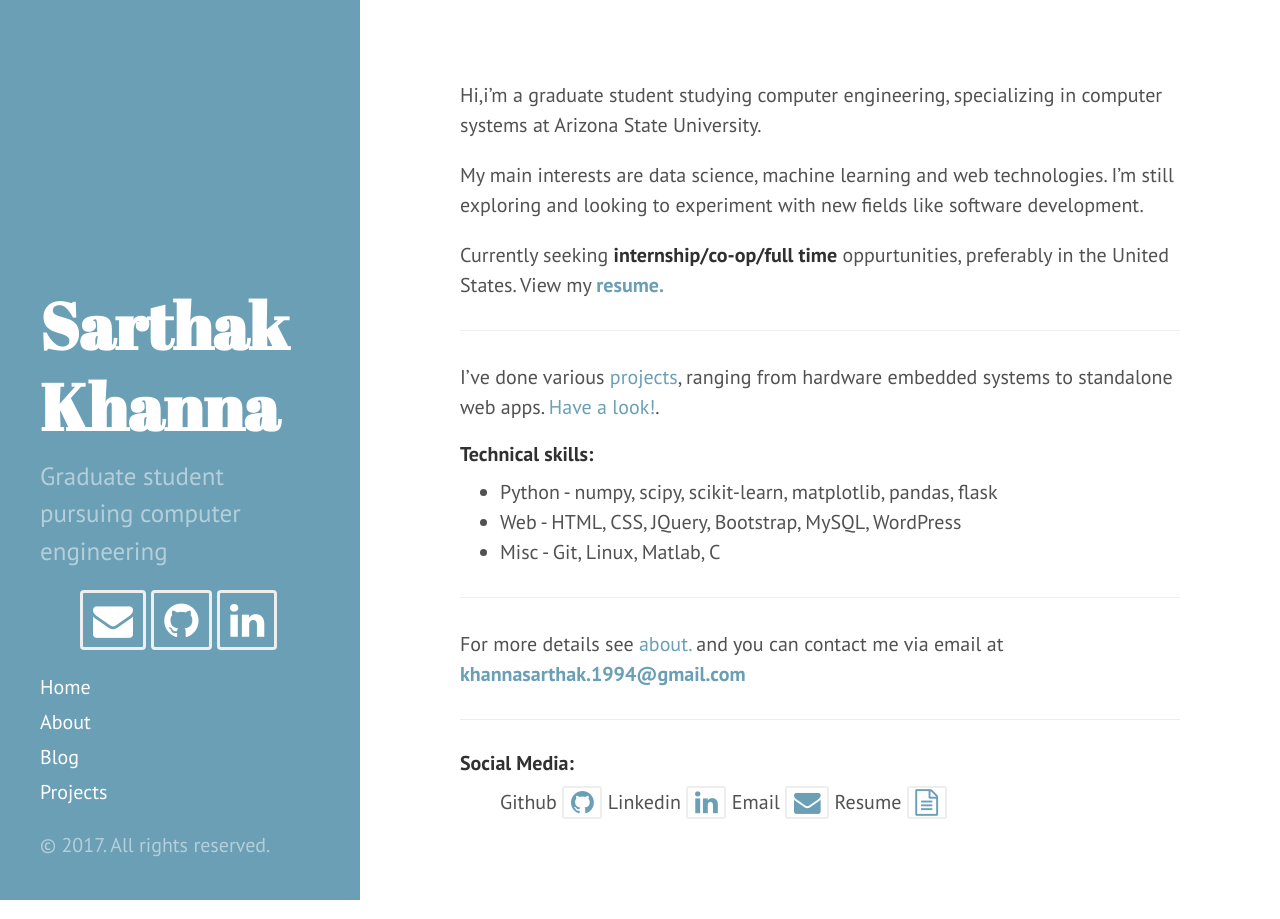
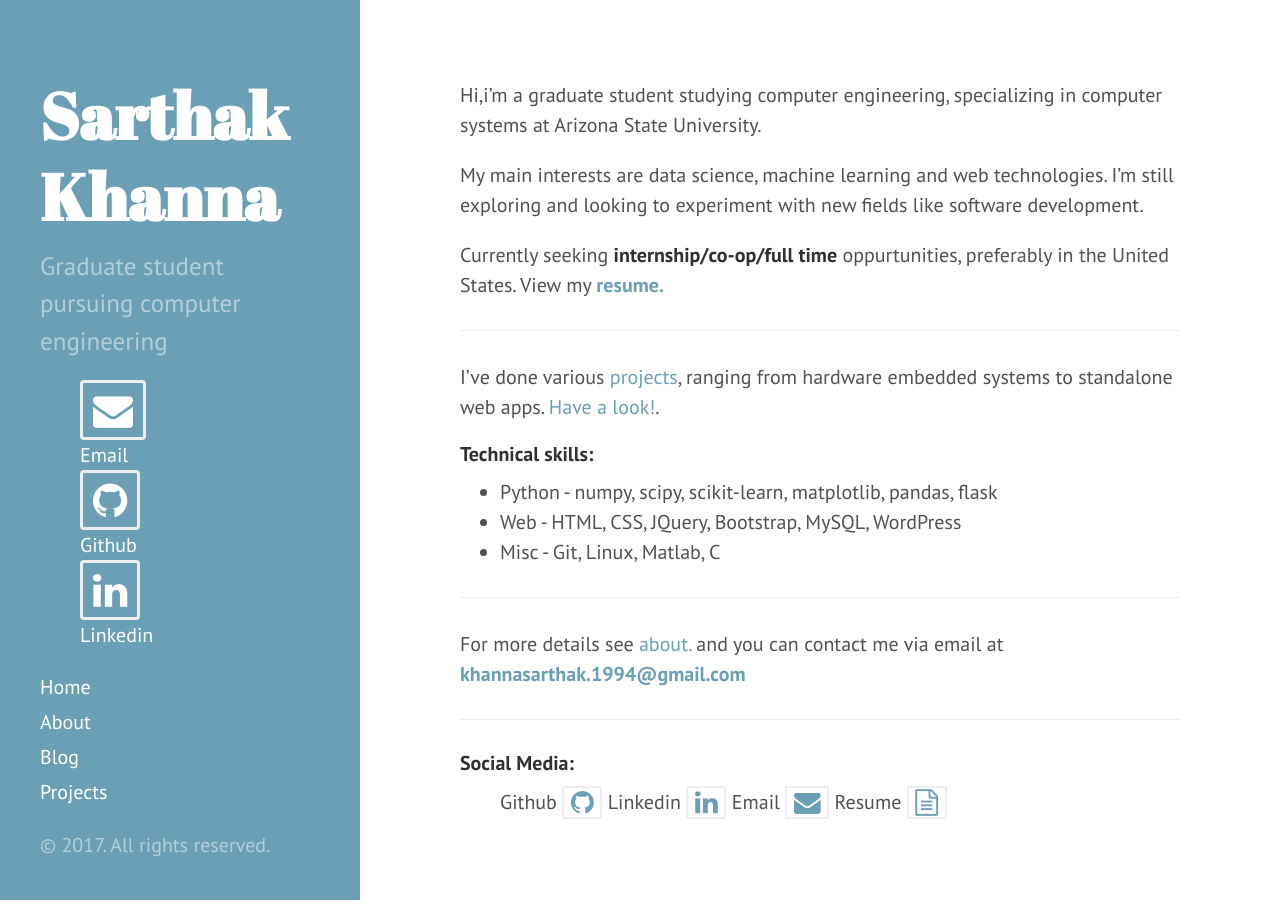
Before and after one commit to khannasarthak/khannasarthak.github.io, a Jekyll site: the page built from index.md, in a window 1280 px wide. Built offline with Jekyll 4.4.1, drawn with Linux system fonts in a browser that asks for light colours; nearby versions of some CDN libraries.

Commit message:
tool tip test
added tool tip

```diff
--- a/_includes/sidebar.html
+++ b/_includes/sidebar.html
@@ -19,21 +19,21 @@
 {% if site.email %}
 
     <a href="mailto:{{ site.email}}">
-      <i class="fa fa-envelope fa-2x fa-border"></i>
+      <i class="fa fa-envelope fa-2x fa-border"></i><div class="tooltip">Email</div>
     </a>
 
 {% endif %}
 {% if site.github_username %}
 
     <a href="https://github.com/{{ site.github_username }}" target="_blank">
-      <i class="fa fa-github fa-2x fa-border"></i>
+      <i class="fa fa-github fa-2x fa-border"></i> <div class="tooltip">Github</div>
     </a>
 
 {% endif %}
 {% if site.linkedin_username %}
 
     <a href="https://linkedin.com/in/{{ site.linkedin_username }}" target="_blank">
-      <i class="fa fa-linkedin fa-2x fa-border"></i>
+      <i class="fa fa-linkedin fa-2x fa-border"></i> <div class="tooltip">Linkedin</div>
     </a>
 
 {% endif %}
```
